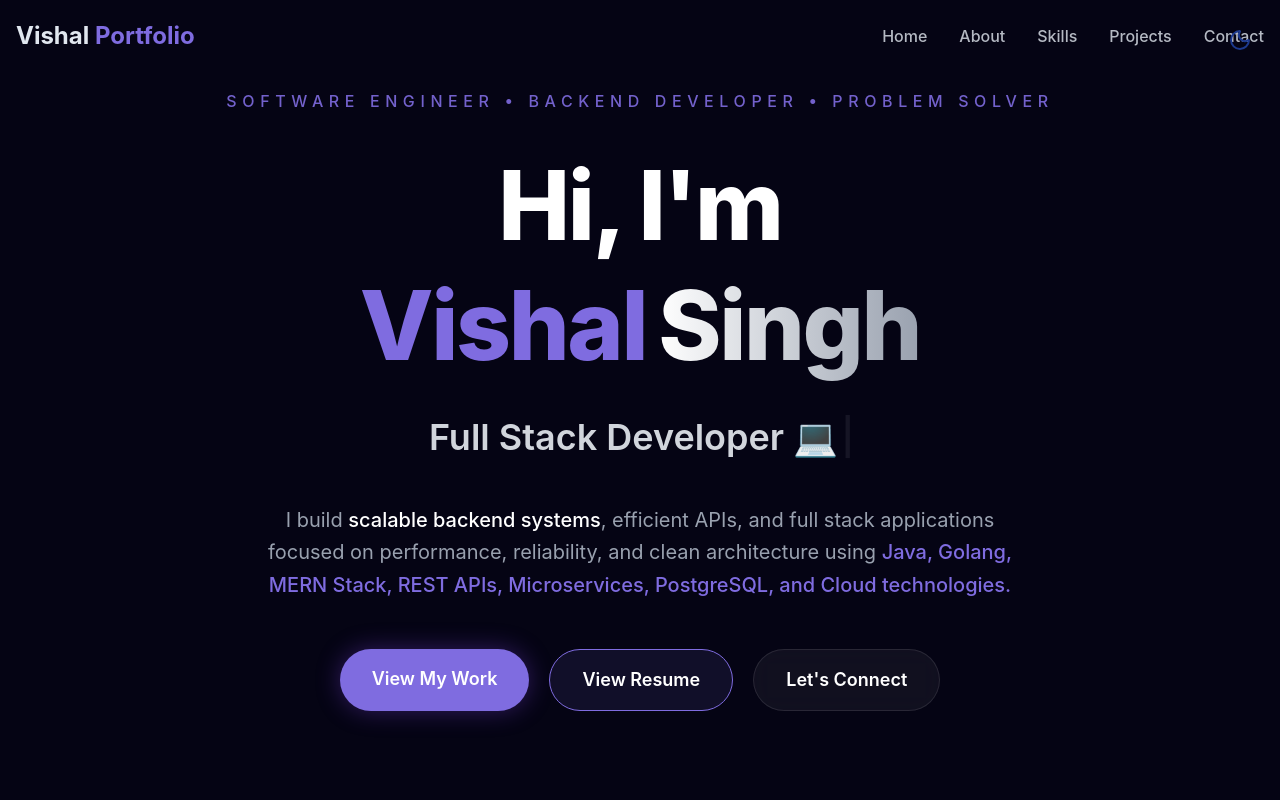
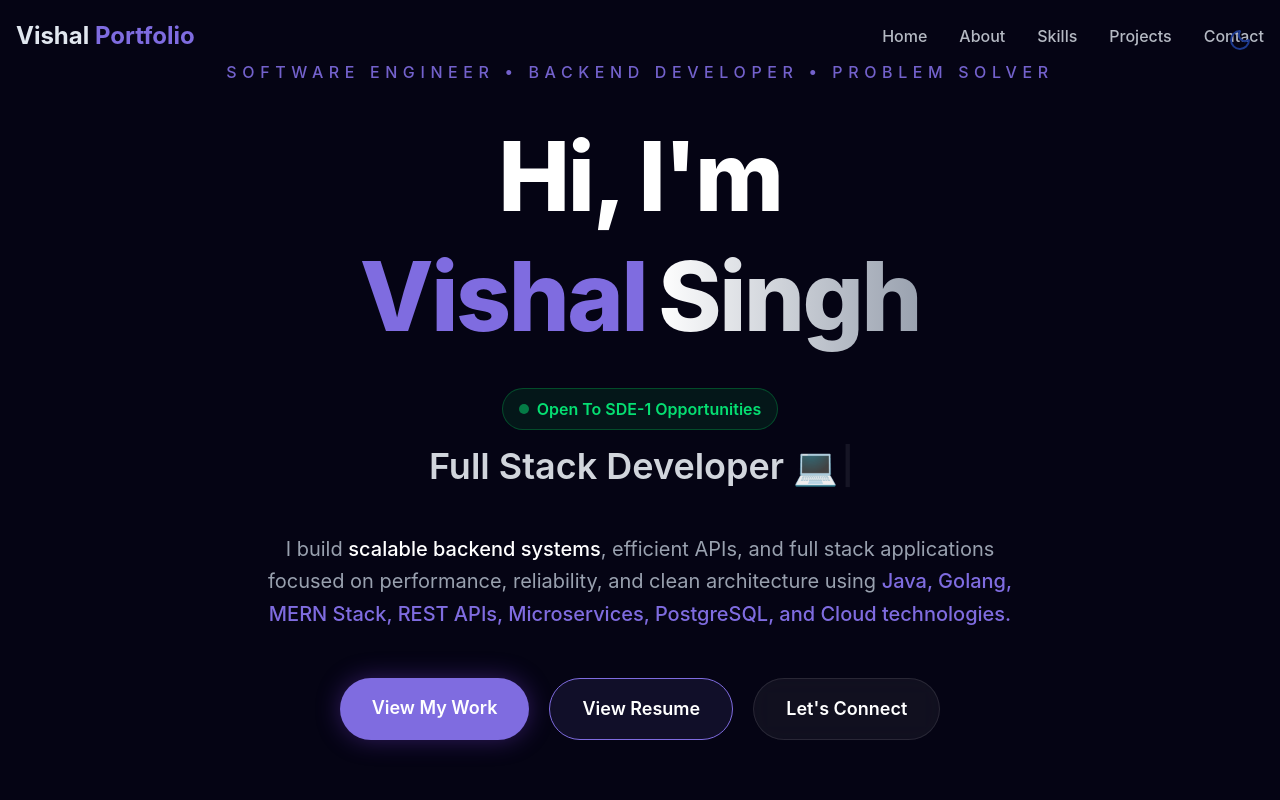
Before and after one commit to VISHAL55UIET/Vishal-New-PortFolio, a React (Vite) app in the folder Portfolio/: page / in a window 1280 px wide. Shown: the top 800 px of the page. Built offline with nearby package versions, Linux system fonts and the light colour scheme.

Commit message:
Add Open to Work badge in hero section

```diff
--- a/Portfolio/src/components/HeroSection.jsx
+++ b/Portfolio/src/components/HeroSection.jsx
@@ -6,27 +6,21 @@ export const HeroSection = () => {
       id="hero"
       className="relative min-h-screen flex items-center justify-center px-6 bg-[#050414] overflow-hidden"
     >
-      {/* Premium Glow Background */}
       <div className="absolute inset-0 -z-10">
-        {/* Center Glow */}
+
         <div className="absolute top-24 left-1/2 -translate-x-1/2 w-[500px] h-[500px] bg-primary/10 blur-[130px] rounded-full" />
 
-        {/* Bottom Right Glow */}
         <div className="absolute bottom-20 right-16 w-[260px] h-[260px] bg-primary/5 blur-[100px] rounded-full" />
 
-        {/* Top Left Soft Glow */}
         <div className="absolute top-16 left-12 w-[180px] h-[180px] bg-white/5 blur-[80px] rounded-full" />
       </div>
 
-      {/* Main Content */}
       <div className="container max-w-5xl mx-auto text-center relative z-10 pt-24 md:pt-0">
         <div className="space-y-8">
           {/* Top Intro */}
           <p className="text-sm md:text-base tracking-[0.35em] uppercase text-primary font-medium opacity-90">
             Software Engineer • Backend Developer • Problem Solver
           </p>
-
-          {/* Main Heading */}
           <h1 className="text-5xl sm:text-6xl md:text-8xl font-extrabold tracking-tight leading-tight">
             <span className="text-white">Hi, I'm</span>
             <br />
@@ -37,8 +31,24 @@ export const HeroSection = () => {
               Singh
             </span>
           </h1>
+    <div className="flex justify-center mt-4 mb-4">
+  <div
+    className="
+      flex items-center gap-2
+      px-4 py-2
+      rounded-full
+      bg-green-500/10
+      border border-green-500/30
+      text-green-400
+      font-semibold
+      text-sm md:text-base
+    "
+  >
+    <span className="w-2.5 h-2.5 bg-green-400 rounded-full animate-pulse"></span>
 
-          {/* Dynamic Typewriter */}
+    Open To SDE-1 Opportunities
+  </div>
+</div>
           <h2 className="text-xl sm:text-2xl md:text-4xl font-semibold text-gray-300 min-h-[55px]">
             <Typewriter
               words={[
```
